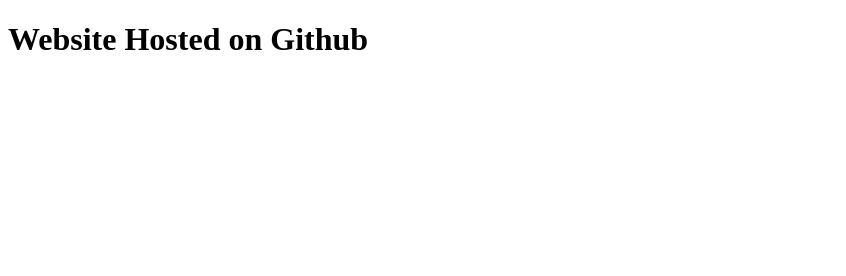
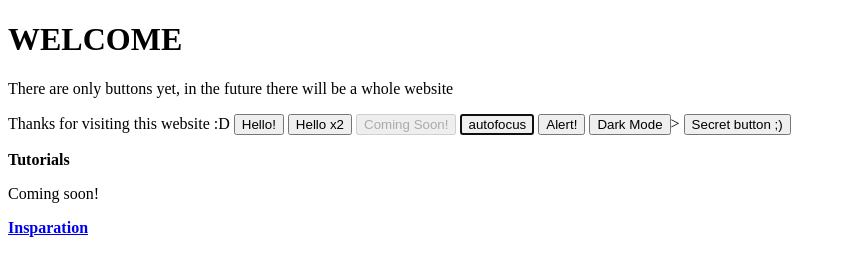
Before and after one commit to HUNAttila32/my-webbie, a plain HTML site: page index.html in a window 1280 px wide. Shown: the whole page, without its empty margins (0-846 px from the left). Drawn offline with Linux system fonts and the light colour scheme.

Commit message:
Create html file

```diff
--- a/index.html
+++ b/index.html
@@ -1,12 +1,51 @@
 <!DOCTYPE html>
-<html lang="en">
+<html>
 <head>
-    <meta charset="UTF-8">
-    <meta http-equiv="X-UA-Compatible" content="IE=edge">
-    <meta name="viewport" content="width=device-width, initial-scale=1.0">
-    <title>Document</title>
+    <title>Every website ever!</title>
 </head>
 <body>
-    <h1>Website Hosted on Github</h1>
+    <h1>WELCOME</h1>
+    <p>There are only buttons yet, in the future there will be a whole website</p>
+
+    <text>Thanks for visiting this website :D</text>
+
+
+    <button name="Hello_Button" type="Hello" value="Hello">
+       Hello!
+    </button>
+
+    <button name="Hellox2_button" type="Hello_Button" value="Hellox2">
+      Hello x2
+    </button>
+
+    <button disabled>
+      Coming Soon!
+    </button>
+
+    <button autofocus>
+       autofocus
+    </button>
+
+    <button onclick="alert('Why would you click me?')">
+      Alert!
+    </button>
+
+    <button>
+     Dark Mode
+    </button>>
+
+    <a href="https://www.youtube.com/watch?v=dQw4w9WgXcQ&ab_channel=RickAstley">
+    <button>
+      Secret button ;)
+    </button>
+
+    </a>
+    <p><Strong>Tutorials</Strong></p>
+    <p>Coming soon!</p>
+
+    <link><a href="https://www.youtube.com/watch?v=HeZHG1bFJDg&ab_channel=Dani"></link>
+    <p><Strong>Insparation</Strong></p>
+
 </body>
+
 </html>
```
